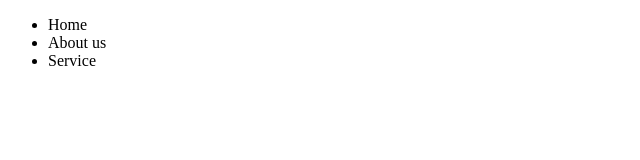
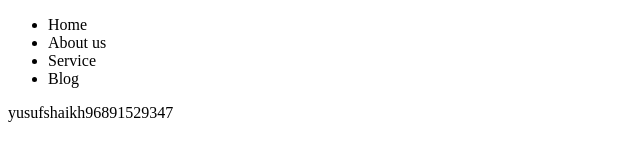
Before and after one commit to yusufbigweb/javascript-dom, a plain HTML site: page index.html in a window 1280 px wide. Shown: the whole page, without its empty margins (0-640 px from the left). Drawn offline with Linux system fonts and the light colour scheme.

Commit message:
Update - 26-11-24 - DOM

```diff
--- a/index.html
+++ b/index.html
@@ -12,7 +12,7 @@
         <li>Home</li>
         <li>About us</li>
         <li>Service</li>
-        <li style="display: none;">Blog</li>
+        <li>Blog</li>
     </ul>
 
 
--- a/work-dom.js
+++ b/work-dom.js
@@ -81,3 +81,8 @@
         // console.log(menu)
 
         // innerHTML() ====================================
+
+          const menu = document.getElementById('menu');
+          console.log(menu)
+
+          menu.after("yusuf", "shaikh",  `96891529347`)
```
